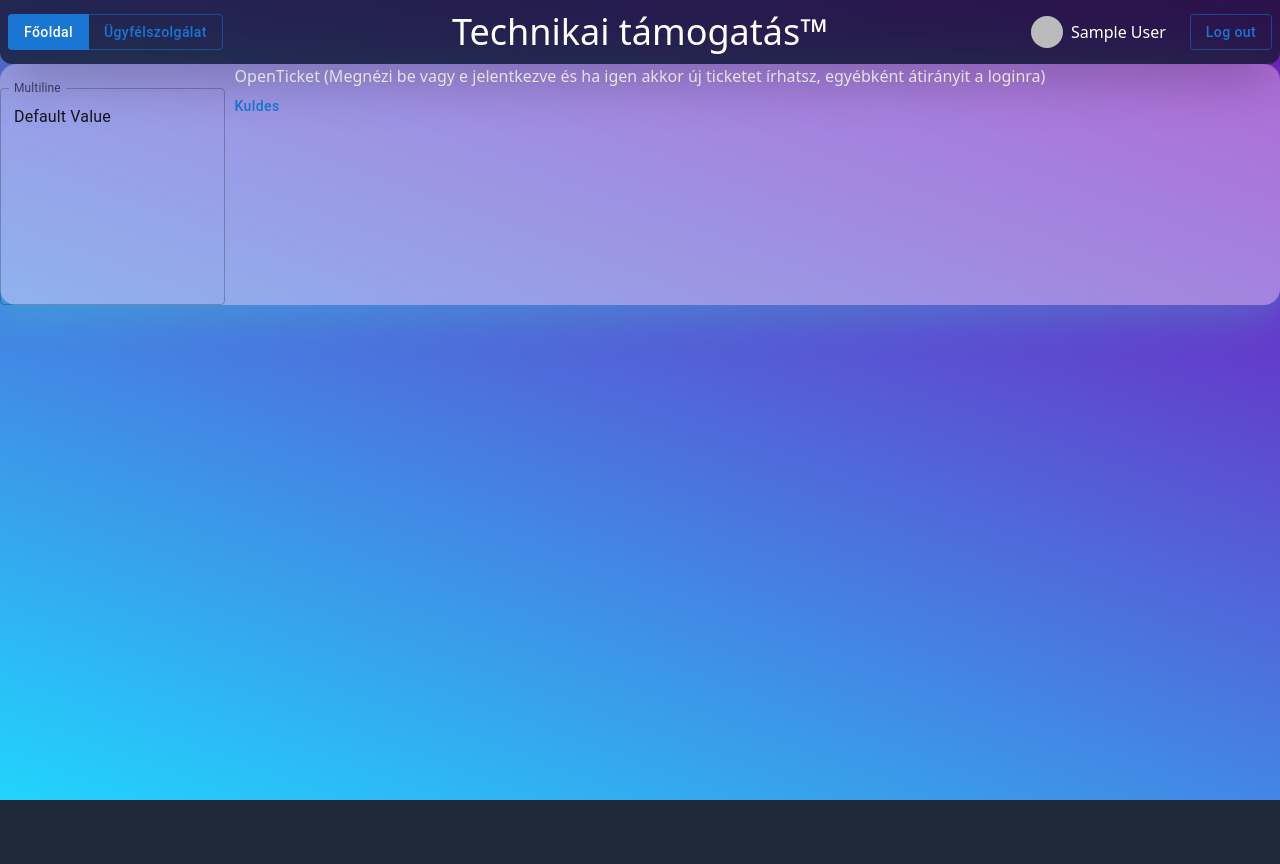
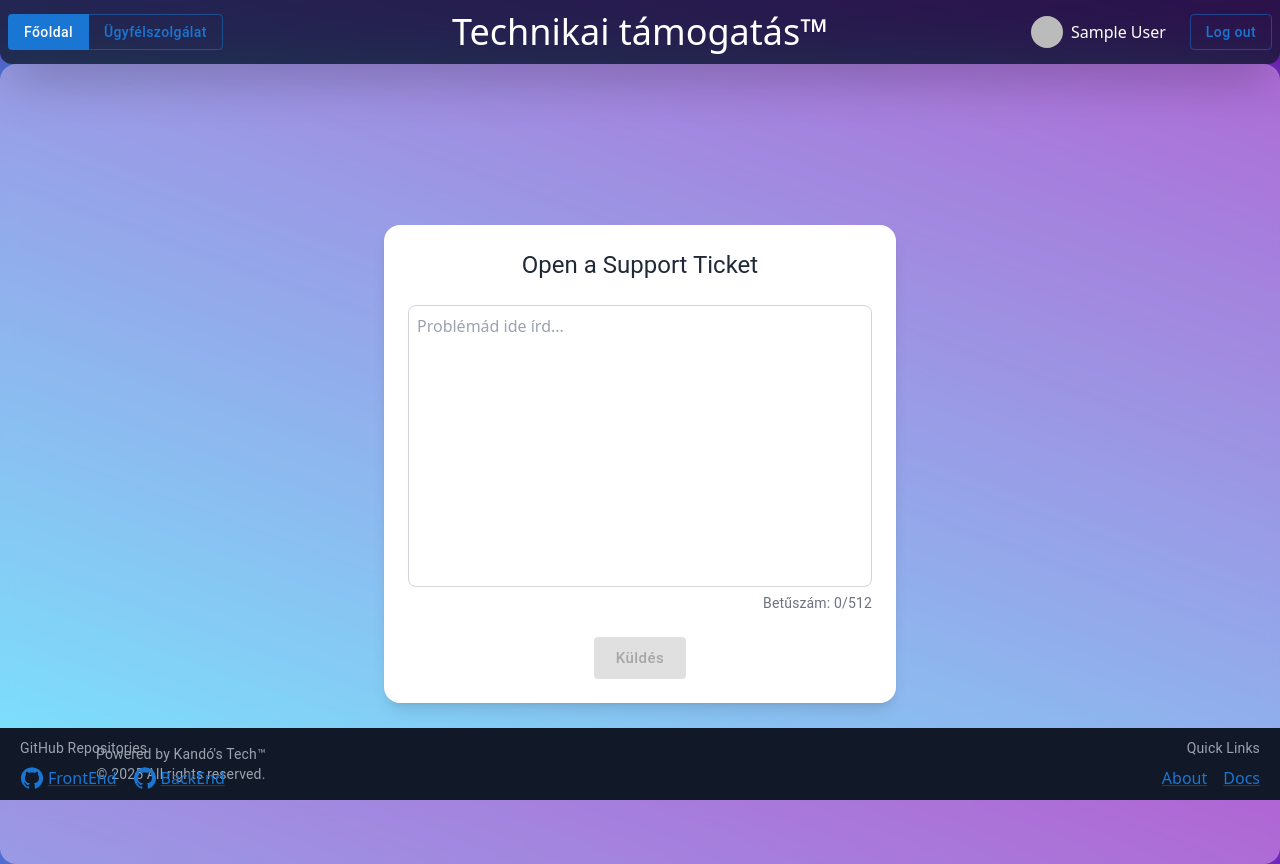
Before and after one commit to balhun/techsupport, a React (Vite) app: page /openticket in a window 1280 px wide. Before the commit the page ends 800 px from the top, so only its background shows below. Built offline with nearby package versions, Linux system fonts and the light colour scheme; no server answers; sample sign-in values are in the browser's storage.

Commit message:
Openticket reszleges footer

```diff
--- a/src/App.jsx
+++ b/src/App.jsx
@@ -41,7 +41,7 @@ function App() {
     { path: "/", element: <Layout user={user} logout={logout}  />, children: [
       { path: "/", element: <Home /> },
       { path: "/login", element: <Login auth={auth} setUser={setUser} user={user} logout={logout} successRegist={successRegist} setSuccessRegist={setSuccessRegist} /> },
-      { path: "/openticket", element: <OpenTicket /> },
+      { path: "/openticket", element: <OpenTicket user={user} /> },
       { path: "/profile", element: <Profile user={user} auth={auth} logout={logout} setUser={setUser} /> },
       { path: "/forgotpassword", element: <ResetPassword auth={auth}/>},
       { path: "/about" , element: <About/>}
--- a/src/Layout.jsx
+++ b/src/Layout.jsx
@@ -10,10 +10,10 @@ export default function Layout({ user, logout }) {
         <div>
             <RespMenu user={user} logout={logout} />
         </div>
-        <div >
+        <div>
             <Outlet />
         </div>
-        <div>
+        <div >
             <RespFooter/>
         </div>
     </div>
--- a/src/pages/About.jsx
+++ b/src/pages/About.jsx
@@ -2,6 +2,6 @@ import React from 'react'
 
 export default function About() {
   return (
-    <div>About</div>
+    <></>
   )
 }
--- a/src/pages/OpenTicket.jsx
+++ b/src/pages/OpenTicket.jsx
@@ -1,20 +1,36 @@
-import { Button, TextField } from '@mui/material'
-import React from 'react'
+import React, { useState } from "react";
+import { Button, Typography, Box,Link } from "@mui/material";
 
-export default function OpenTicket() {
+
+export default function OpenTicket({ user }) {
+  const [text, setText] = useState("");
+  const maxLength = 512;
+
+  const Change = (event) => {
+    if (event.target.value.length <= maxLength) {
+      setText(event.target.value);
+    }
+  };
+
   return (
-    <div className='glowing island'>
-      <div className='text-white text-center'>OpenTicket (Megnézi be vagy e jelentkezve és ha igen akkor új ticketet írhatsz, egyébként átirányit a loginra)</div>
-      <div>
-          <TextField
-          id="outlined-multiline-static"
-          label="Multiline"
-          multiline
-          rows={8}
-          defaultValue="Default Value"
-          />
-          <Button>Kuldes</Button>
-        </div>
+    <div className="flex flex-col items-center island glowing justify-center min-h-screen bg-gradient-to-b from-purple-900 to-blue-600 p-4">
+      <Box className="bg-white shadow-lg rounded-2xl p-6 space-y-6 w-full max-w-lg">
+        <Typography variant="h5" align="center" className="text-gray-800 font-semibold">Open a Support Ticket</Typography>
+        {user ? (null):
+          <Typography variant="body2" align="center" className="text-gray-600">Létrehozhat új jegyet, ha be van <Link className="text-blue-700 underline" href="/login">jelentkezve</Link>.</Typography>
+        }
+        {user ? (
+          <>
+            <Box>
+              <textarea  value={text} onChange={Change} rows="11" className="w-full border resize-none border-gray-300 rounded-lg p-2 focus:outline-none focus:ring-2 focus:ring-blue-500" placeholder="Problémád ide írd..."></textarea>
+              <Typography variant="body2" align="right" className="text-gray-500 mt-1">Betűszám: {text.length}/{maxLength} </Typography>
+            </Box>
+            <Box display="flex" justifyContent="center">
+              <Button variant="contained" color="primary" size="large"  className="w-full md:w-auto px-6" disabled={text.length === 0}>Küldés</Button>
+            </Box>
+          </>
+        ) : null}
+      </Box>
     </div>
-  )
+  );
 }
--- a/src/pages/Profile.jsx
+++ b/src/pages/Profile.jsx
@@ -72,10 +72,9 @@ export default function Profile({ user,auth,logout,setUser }) {
 
   return (
     <>
-    {user ?
-
+      {user ? (
         <div className="flex items-center justify-center min-h-screen px-4 sm:px-6 lg:px-8">
-      <div >
+          <div className="grid grid-cols-1 lg:grid-cols-2 gap-8 w-full max-w-5xl">
             <Card className="rounded-2xl shadow-lg glowing">
               <CardHeader
                 title="Személyes adataid"
@@ -98,12 +97,11 @@ export default function Profile({ user,auth,logout,setUser }) {
                           variant="contained"
                           tabIndex={-1}
                           startIcon={<CloudUpload />}
-
                         >
                           Upload files
                           <VisuallyHiddenInput
                             type="file"
-                        accept='.png, .jpg, .gif'
+                            accept=".png, .jpg, .gif"
                             onChange={ProfilePictureChange}
                             disabled={uploading}
                             multiple
@@ -122,7 +120,6 @@ export default function Profile({ user,auth,logout,setUser }) {
                         className="w-full mt-1 p-2 border rounded-lg shadow-sm focus:outline-none focus:ring-2 focus:ring-blue-500"
                       />
                     </div>
-
                     <div>
                       <label className="block text-sm font-medium text-gray-700">Email</label>
                       <input
@@ -132,7 +129,6 @@ export default function Profile({ user,auth,logout,setUser }) {
                         className="w-full mt-1 p-2 border rounded-lg shadow-sm bg-gray-200 cursor-not-allowed"
                       />
                     </div>
-
                     <div>
                       <label className="block text-sm font-medium text-gray-700">Jelszó csere</label>
                       <input
@@ -150,22 +146,14 @@ export default function Profile({ user,auth,logout,setUser }) {
                         className="w-full mt-2 p-2 border rounded-lg shadow-sm focus:outline-none focus:ring-2 focus:ring-blue-500"
                       />
                     </div>
-
-                <Button
-                  className="w-full bg-blue-500 py-2 rounded-lg hover:bg-blue-600 hover:text-white"
-                  onClick={SaveChanges}
-                >
-                Változtatások Mentés
-                </Button>
+                    <Button className="w-full bg-blue-500 py-2 rounded-lg hover:bg-blue-600 hover:text-white" onClick={SaveChanges}>Változtatások Mentés</Button>
                   </div>
                 ) : (
                   <p className="text-gray-500">Kérjük, jelentkezzen be profilja megtekintéséhez és szerkesztéséhez.</p>
                 )}
               </CardContent>
             </Card>
-      </div>
-      <div className="w-full max-w-md md:max-w-lg space-y-6">
-        <Card className="rounded-2xl shadow-lg mt-6 glowing">
+            <Card className="rounded-2xl shadow-lg glowing">
               <CardHeader
                 title="Nyitott és lezárt ügyeid"
                 className="text-lg font-semibold text-gray-800 border-b"
@@ -174,16 +162,17 @@ export default function Profile({ user,auth,logout,setUser }) {
                 <div className="space-y-4">
                   <div className="flex items-center justify-between bg-gray-200 p-3 rounded-lg">
                     <p className="text-gray-700">This is where messages will appear.</p>
-                <Button className="bg-blue-500 text-white px-3 py-1 rounded-lg hover:bg-blue-600">
-                  View Messages
-                </Button>
+                    <Button className="bg-blue-500 text-white px-3 py-1 rounded-lg hover:bg-blue-600">View Messages</Button>
                   </div>
                 </div>
               </CardContent>
             </Card>
           </div>
         </div>
-    :<Navigate to="/login" replace/>}
+      ) : (
+        <Navigate to="/login" replace />
+      )}
     </>
   );
+
 };
--- a/src/pages/RespFooter.jsx
+++ b/src/pages/RespFooter.jsx
@@ -1,10 +1,45 @@
-import React from 'react'
-import { Link } from 'react-router-dom';
+import { Container, Stack, Typography, Link, useMediaQuery } from "@mui/material";
+import GitHubIcon from "@mui/icons-material/GitHub";
+import { useState, useEffect } from "react";
 
 export default function RespFooter() {
+  const [showFooter, setShowFooter] = useState(false);
+  const isLargeScreen = useMediaQuery("(min-width: 640px)");
+
+  useEffect(() => {
+    const Scroll = () => {
+      if (!isLargeScreen) {
+        setShowFooter(window.scrollY > 100); // Show footer after scrolling 200px
+      }
+    };
+
+    window.addEventListener("scroll", Scroll);
+    return () => window.removeEventListener("scroll", Scroll);
+  }, [isLargeScreen]);
+
   return (
-    <div>
-        <Link></Link>
-    </div>
-  )
+    <footer className={`fixed bottom-0 left-0 w-full bg-gray-900 text-white transition-transform duration-300 ease-in-out ${isLargeScreen || showFooter ? "translate-y-0" : "translate-y-full"}`}>
+      <Container maxWidth="lg" className="py-4">
+        <Stack direction="row" spacing={4} justifyContent="space-between" alignItems="center">
+          <Stack direction="column" spacing={1} className="left-5 absolute">
+            <Typography variant="body2" className="text-gray-400">GitHub Repositories</Typography>
+            <Stack direction="row" spacing={2}>
+              <Link href="https://github.com/balhun/techsupport" target="_blank" rel="noopener"  className="text-gray-300 hover:text-gray-100 flex items-center"><GitHubIcon className="mr-1" /> FrontEnd</Link>
+              <Link href="https://github.com/YoSlurP/ProjectBackEnd"target="_blank" rel="noopener" className="text-gray-300 hover:text-gray-100 flex items-center" ><GitHubIcon className="mr-1" /> BackEnd</Link>
+            </Stack>
+          </Stack>
+          <Stack direction="column" spacing={1} alignItems="center" className="right-3">
+            <Typography variant="body2" className="text-gray-400 text-center   bottom-1/2 right-3 ">Powered by Kandó's Tech™ <br /> © 2025 All rights reserved.</Typography>
+          </Stack>
+          <Stack direction="column" spacing={1} alignItems="flex-end" className="right-5 absolute">
+            <Typography variant="body2" className="text-gray-400">Quick Links</Typography>
+            <Stack direction="row" spacing={2}>
+              <Link href="/about" className="text-gray-300 hover:text-gray-100">About</Link>
+              <Link href="/docs" className="text-gray-300 hover:text-gray-100">Docs</Link>
+            </Stack>
+          </Stack>
+        </Stack>
+      </Container>
+    </footer>
+  );
 }
```
Also changed, not shown: src/Uploadfile.js (+0 -15 lines). Lines whose indentation alone changed are shown as unchanged.
